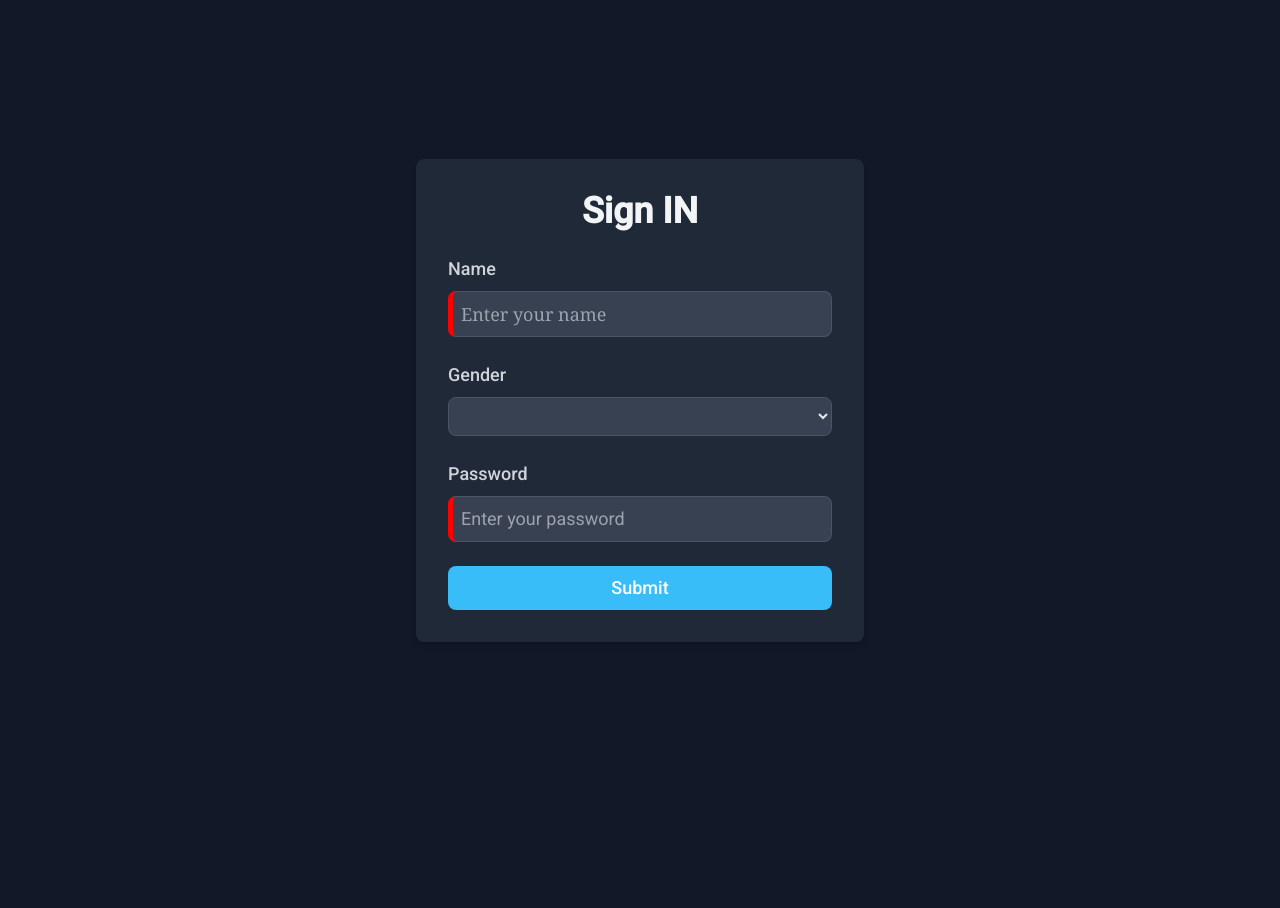
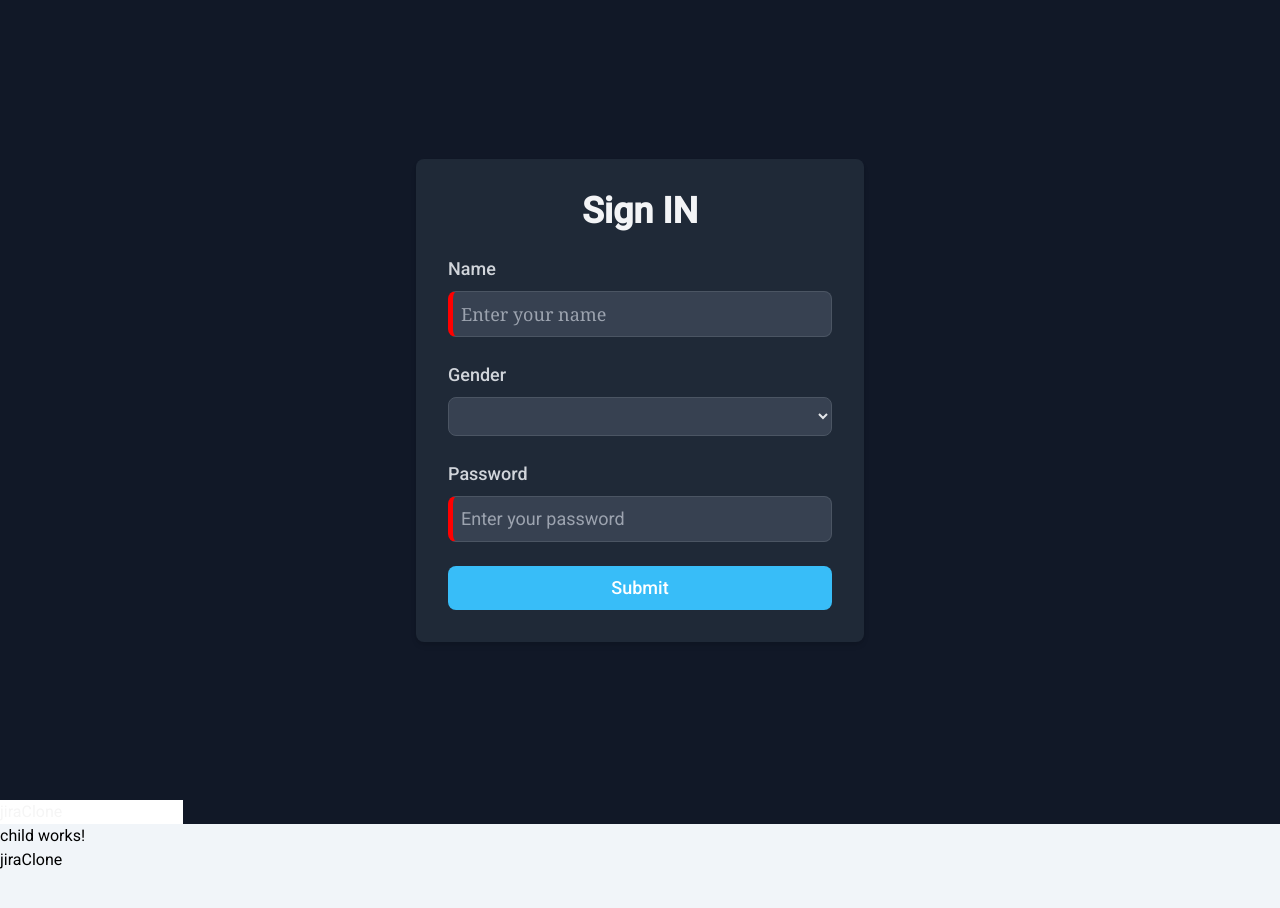
Before and after one commit to Mahenvs/Project-Manager, an Angular app: page /auth/login in a window 1280 px wide. Shown: the top 908 px of the page. Before the commit the page ends 800 px from the top, so only its background shows below. Built offline with nearby package versions, Linux system fonts and the light colour scheme.

Commit message:
data transfer from parent to child

```diff
--- a/src/app/app.component.html
+++ b/src/app/app.component.html
@@ -1,3 +1,6 @@
 <router-outlet></router-outlet>
 
-<!-- <app-child></app-child> -->
+<input type="text" [(ngModel)]="title" name="title" />
+
+<!-- Passing Data from parent to child component -->
+<app-child [title1]="title"></app-child>
--- a/src/app/app.component.ts
+++ b/src/app/app.component.ts
@@ -1,11 +1,12 @@
 import { Component, OnInit } from '@angular/core';
 import { Router, RouterOutlet } from '@angular/router';
 import { ChildComponent } from "./child/child.component";
+import { FormsModule } from '@angular/forms';
 
 @Component({
   selector: 'app-root',
   standalone: true,
-  imports: [RouterOutlet, ChildComponent],
+  imports: [RouterOutlet, ChildComponent, FormsModule],
   templateUrl: './app.component.html',
   styleUrl: './app.component.css'
 })
@@ -13,6 +14,7 @@ import { ChildComponent } from "./child/child.component";
 export class AppComponent implements OnInit {
   constructor(private router: Router) { }
   title = 'jiraClone';
+
   ngOnInit(): void {
     // Redirect with query parameters
     // this.router.navigate(['/auth'], { queryParams: { newUser: 'true' } });
--- a/src/app/child/child.component.html
+++ b/src/app/child/child.component.html
@@ -1 +1,4 @@
-<p>child works!</p>
+<div class="bg-slate-100 text-black h-40">
+  <p>child works!</p>
+  {{ title1 }}
+</div>
--- a/src/app/child/child.component.ts
+++ b/src/app/child/child.component.ts
@@ -1,4 +1,4 @@
-import { Component } from '@angular/core';
+import { Component, Input, OnInit } from '@angular/core';
 
 @Component({
   selector: 'app-child',
@@ -6,6 +6,13 @@ import { Component } from '@angular/core';
   templateUrl: './child.component.html',
   styleUrl: './child.component.css'
 })
-export class ChildComponent {
+export class ChildComponent implements OnInit {
+  @Input()
+  title1!: string;
+  ngOnInit() {
+    console.log(this.title1);
+
+
+  }
 
 }
```
